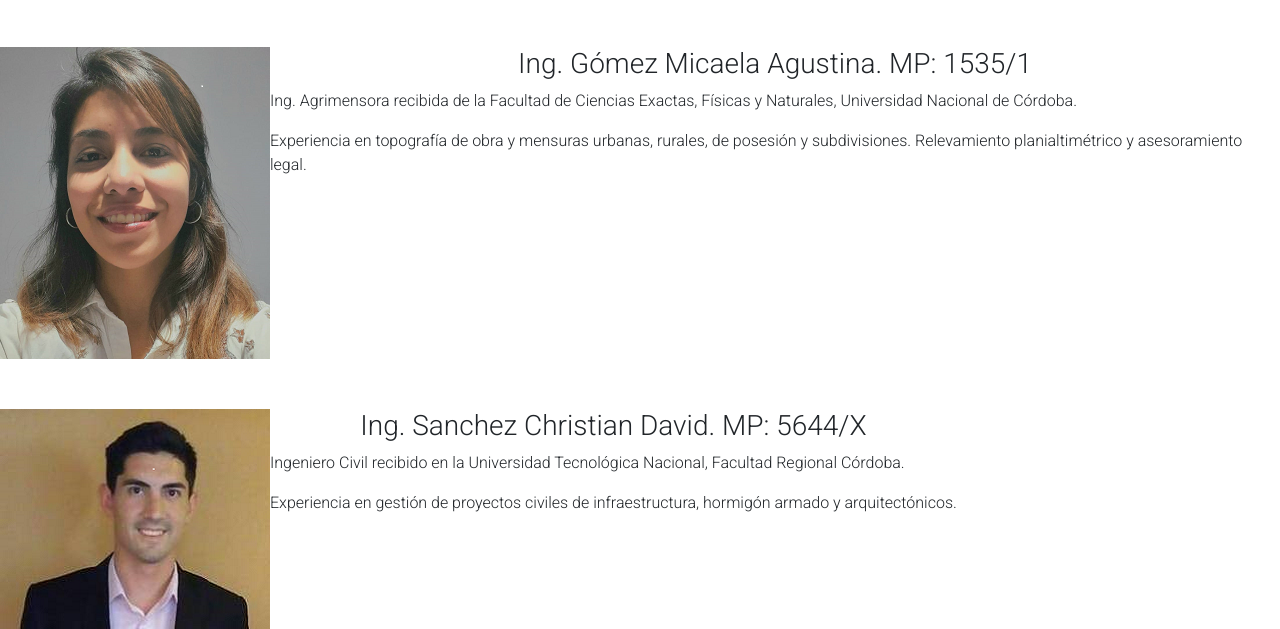
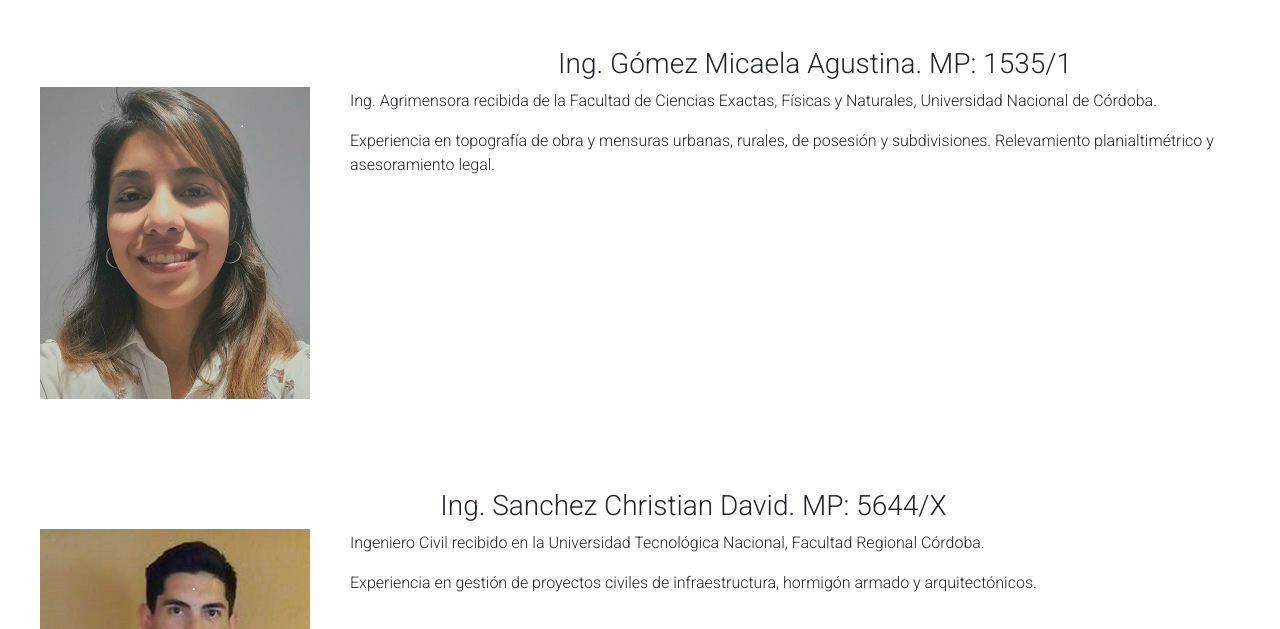
Before and after one commit to cindygomez90/PF-G-mez, a plain HTML site: page pages/equipo.html in a window 1280 px wide. Shown: the part 171-800 px from the top of the page. Drawn offline with nearby package versions, Linux system fonts and the light colour scheme; a web font is replaced by a local one.

Commit message:
Modificación de títulos en cada página

```diff
--- a/css/styles.css
+++ b/css/styles.css
@@ -132,7 +132,7 @@ header {
 
 .equipo-img {
     display: block;
-    margin right: 40px;
+    margin: 40px;
 }
 
 
--- a/pages/equipo.html
+++ b/pages/equipo.html
@@ -10,7 +10,7 @@
     <link href="https://fonts.googleapis.com/css2?family=Hind+Guntur:wght@300;500;600&family=Kulim+Park:wght@200;400;600&family=Montserrat:ital,wght@0,200;1,200&family=Open+Sans:ital,wght@0,300;0,400;0,700;1,300;1,400;1,700&family=Roboto:ital,wght@0,100;0,300;1,300&display=swap" rel="stylesheet">
     <link href="https://cdn.jsdelivr.net/npm/bootstrap@5.3.0-alpha3/dist/css/bootstrap.min.css" rel="stylesheet" integrity="sha384-KK94CHFLLe+nY2dmCWGMq91rCGa5gtU4mk92HdvYe+M/SXH301p5ILy+dN9+nJOZ" crossorigin="anonymous">
     <link rel="stylesheet" href="../css/styles.css">
-    <title>Equipo</title>
+    <title>Terra | Equipo</title>
 </head>
 <body>
     <!--Cabecera-->
```
Also changed, not shown: index.html (+1 -1 lines), pages/contacto.html (+1 -1 lines), pages/servicios.html (+1 -1 lines), pages/trabajos.html (+1 -1 lines).
